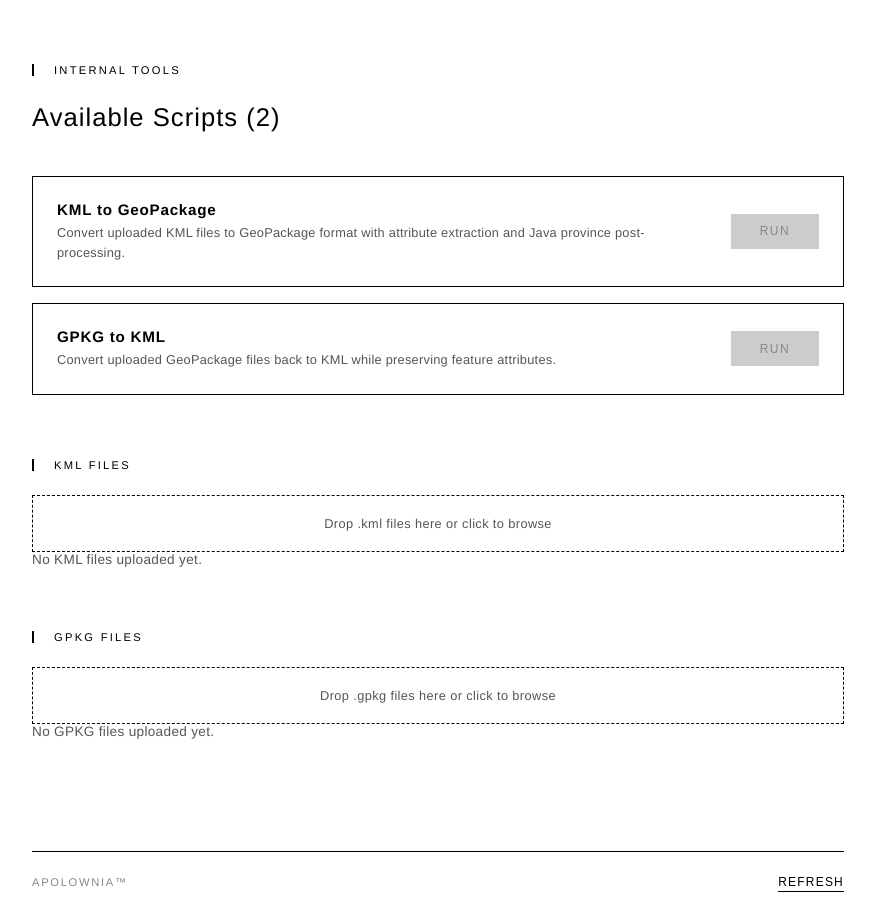
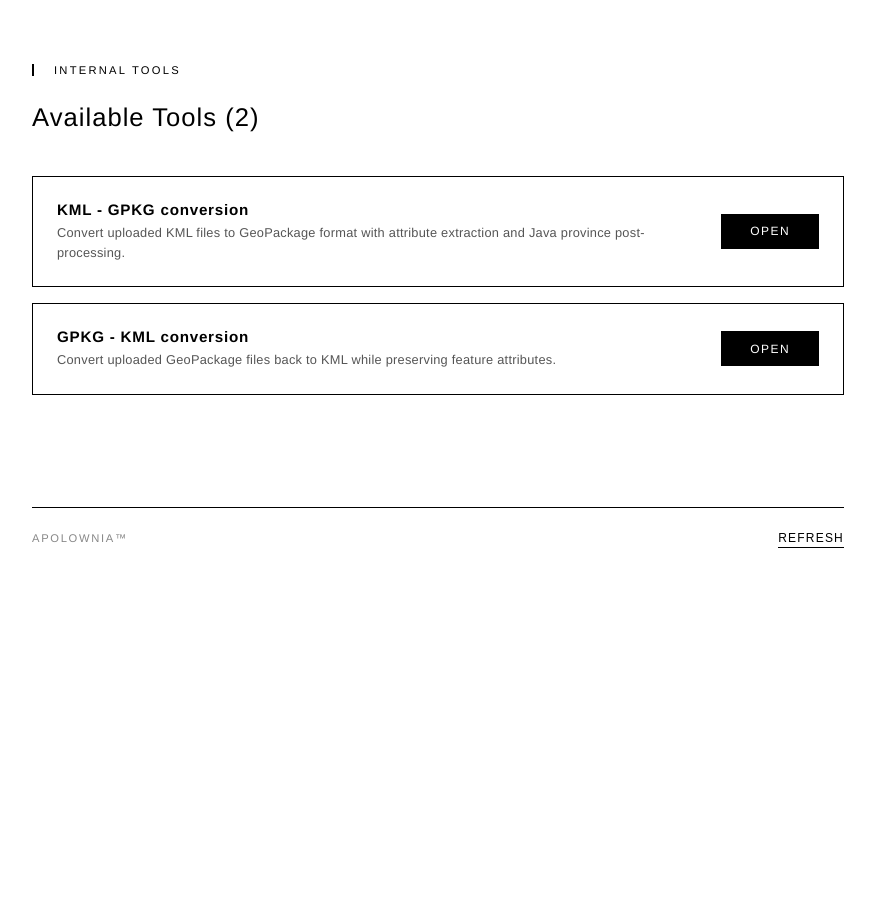
Before and after one commit to abrunetlemercier-hash/team-scripts, a FastAPI app: page / in a window 1280 px wide. Shown: the part 85-997 px from the top of the page, without its empty margins (202-1077 px from the left). After the commit the page ends 633 px from the top, so only its background shows below. Run offline with FastAPI, Linux system fonts and the light colour scheme.

Commit message:
Add dedicated tool pages

```diff
--- a/app/main.py
+++ b/app/main.py
@@ -12,6 +12,22 @@ from app.models import RunResponse, ScriptInfo
 from app.registry import discover_scripts, get_all_scripts, get_script
 
 BASE_DIR = Path(__file__).resolve().parent
+INPUT_CONFIG = {
+    "kml": {
+        "dir": KML_DIR,
+        "extension": ".kml",
+        "label": "KML Files",
+        "empty": "No KML files uploaded yet.",
+        "drop_text": "Drop .kml files here or click to browse",
+    },
+    "gpkg": {
+        "dir": GPKG_DIR,
+        "extension": ".gpkg",
+        "label": "GPKG Files",
+        "empty": "No GPKG files uploaded yet.",
+        "drop_text": "Drop .gpkg files here or click to browse",
+    },
+}
 
 
 @asynccontextmanager
@@ -28,71 +44,95 @@ templates = Jinja2Templates(directory=str(BASE_DIR / "templates"))
 app.mount("/static", StaticFiles(directory=str(BASE_DIR / "static")), name="static")
 
 
+def tool_context(script_id: str, script):
+    input_type = getattr(script, "input_type", "kml")
+    config = INPUT_CONFIG[input_type]
+    files = sorted(f.name for f in config["dir"].glob(f"*{config['extension']}"))
+    return {
+        "id": script_id,
+        "name": script.name,
+        "description": script.description,
+        "input_type": input_type,
+        "input_label": config["label"],
+        "input_extension": config["extension"],
+        "drop_text": config["drop_text"],
+        "empty_text": config["empty"],
+        "files": files,
+        "has_files": bool(files),
+    }
+
+
 # --- HTML routes ---
 
 
 @app.get("/", response_class=HTMLResponse)
 async def homepage(request: Request):
     scripts = get_all_scripts()
-    files_by_type = {
-        "kml": sorted(f.name for f in KML_DIR.glob("*.kml")),
-        "gpkg": sorted(f.name for f in GPKG_DIR.glob("*.gpkg")),
-    }
     script_list = []
     for sid, s in scripts.items():
-        input_type = getattr(s, "input_type", "kml")
-        script_list.append({
-            "id": sid,
-            "name": s.name,
-            "description": s.description,
-            "input_type": input_type,
-            "has_files": bool(files_by_type.get(input_type, [])),
-        })
+        script_list.append(tool_context(sid, s))
     return templates.TemplateResponse(
         "index.html",
-        {"request": request, "scripts": script_list, "files_by_type": files_by_type},
+        {"request": request, "scripts": script_list},
     )
 
 
-@app.post("/upload")
-async def upload_kml(files: List[UploadFile] = File(...)):
-    KML_DIR.mkdir(parents=True, exist_ok=True)
+@app.get("/tools/{script_id}", response_class=HTMLResponse)
+async def tool_page(request: Request, script_id: str):
+    script = get_script(script_id)
+    if not script:
+        return templates.TemplateResponse(
+            "result.html",
+            {
+                "request": request,
+                "script_name": script_id,
+                "result": None,
+                "error": "Tool not found",
+                "back_url": "/",
+            },
+            status_code=404,
+        )
+    return templates.TemplateResponse(
+        "tool.html",
+        {"request": request, "tool": tool_context(script_id, script)},
+    )
+
+
+@app.post("/tools/{script_id}/upload")
+async def upload_tool_files(script_id: str, files: List[UploadFile] = File(...)):
+    script = get_script(script_id)
+    if not script:
+        return RedirectResponse(url="/", status_code=303)
+
+    input_type = getattr(script, "input_type", "kml")
+    config = INPUT_CONFIG[input_type]
+    input_dir = config["dir"]
+    extension = config["extension"]
+    input_dir.mkdir(parents=True, exist_ok=True)
+
     for f in files:
-        if f.filename and f.filename.lower().endswith(".kml"):
-            dest = KML_DIR / Path(f.filename).name
+        if f.filename and f.filename.lower().endswith(extension):
+            dest = input_dir / Path(f.filename).name
             content = await f.read()
             dest.write_bytes(content)
-    return RedirectResponse(url="/", status_code=303)
+    return RedirectResponse(url=f"/tools/{script_id}", status_code=303)
 
 
-@app.post("/upload-gpkg")
-async def upload_gpkg(files: List[UploadFile] = File(...)):
-    GPKG_DIR.mkdir(parents=True, exist_ok=True)
-    for f in files:
-        if f.filename and f.filename.lower().endswith(".gpkg"):
-            dest = GPKG_DIR / Path(f.filename).name
-            content = await f.read()
-            dest.write_bytes(content)
-    return RedirectResponse(url="/", status_code=303)
+@app.post("/tools/{script_id}/delete/{filename}")
+async def delete_tool_file(script_id: str, filename: str):
+    script = get_script(script_id)
+    if not script:
+        return RedirectResponse(url="/", status_code=303)
+
+    input_type = getattr(script, "input_type", "kml")
+    config = INPUT_CONFIG[input_type]
+    filepath = config["dir"] / Path(filename).name
+    if filepath.exists() and filepath.suffix.lower() == config["extension"]:
+        filepath.unlink()
+    return RedirectResponse(url=f"/tools/{script_id}", status_code=303)
 
 
-@app.post("/delete-kml/{filename}")
-async def delete_kml(filename: str):
-    filepath = KML_DIR / filename
-    if filepath.exists() and filepath.suffix.lower() == ".kml":
-        filepath.unlink()
-    return RedirectResponse(url="/", status_code=303)
-
-
-@app.post("/delete-gpkg/{filename}")
-async def delete_gpkg(filename: str):
-    filepath = GPKG_DIR / filename
-    if filepath.exists() and filepath.suffix.lower() == ".gpkg":
-        filepath.unlink()
-    return RedirectResponse(url="/", status_code=303)
-
-
-@app.post("/run/{script_id}", response_class=HTMLResponse)
+@app.post("/tools/{script_id}/run", response_class=HTMLResponse)
 async def run_script_html(request: Request, script_id: str):
     script = get_script(script_id)
     if not script:
@@ -102,7 +142,8 @@ async def run_script_html(request: Request, script_id: str):
                 "request": request,
                 "script_name": script_id,
                 "result": None,
-                "error": "Script not found",
+                "error": "Tool not found",
+                "back_url": "/",
             },
             status_code=404,
         )
@@ -121,8 +162,14 @@ async def run_script_html(request: Request, script_id: str):
             "script_name": script.name,
             "result": result,
             "download_url": download_url,
+            "back_url": f"/tools/{script_id}",
         },
     )
+
+
+@app.post("/run/{script_id}", response_class=HTMLResponse)
+async def run_script_html_legacy(request: Request, script_id: str):
+    return await run_script_html(request, script_id)
 
 
 @app.get("/download/{filename}")
--- a/app/static/style.css
+++ b/app/static/style.css
@@ -104,6 +104,11 @@ h2 {
     padding: 1.5rem;
     border: 1px solid #000;
     transition: background 0.2s;
+}
+
+.tool-link {
+    color: inherit;
+    text-decoration: none;
 }
 
 .script-card:hover {
@@ -215,8 +220,28 @@ h2 {
 
 /* ─── Upload section ─── */
 
+.tool-description {
+    color: #555;
+    font-size: 0.9rem;
+    line-height: 1.6;
+    margin-top: -1.5rem;
+    margin-bottom: 3rem;
+}
+
 .upload-section {
     margin-top: 4rem;
+}
+
+.tool-upload-section {
+    margin-top: 0;
+}
+
+.run-section {
+    margin-top: 2rem;
+}
+
+.run-card {
+    background: #f5f5f5;
 }
 
 .upload-form {
--- a/app/templates/index.html
+++ b/app/templates/index.html
@@ -1,104 +1,20 @@
 {% extends "base.html" %}
 {% block content %}
 <p class="section-label">Internal Tools</p>
-<h2>Available Scripts ({{ scripts|length }})</h2>
+<h2>Available Tools ({{ scripts|length }})</h2>
 {% if scripts %}
 <div class="script-list">
     {% for s in scripts %}
-    <div class="script-card">
+    <a href="/tools/{{ s.id }}" class="script-card tool-link">
         <div class="script-info">
             <h3>{{ s.name }}</h3>
             <p>{{ s.description }}</p>
         </div>
-        <form method="post" action="/run/{{ s.id }}">
-            <button type="submit" class="run-btn" {% if not s.has_files %}disabled{% endif %}>Run</button>
-        </form>
-    </div>
+        <span class="run-btn">Open</span>
+    </a>
     {% endfor %}
 </div>
 {% else %}
-<p class="empty">No scripts found.</p>
+<p class="empty">No tools found.</p>
 {% endif %}
-
-<section class="upload-section">
-    <p class="section-label">KML Files</p>
-    <form method="post" action="/upload" enctype="multipart/form-data" id="upload-form">
-        <div class="upload-area" id="drop-zone">
-            <input type="file" name="files" accept=".kml" multiple id="file-input">
-            <span class="upload-text" id="upload-text">Drop .kml files here or click to browse</span>
-        </div>
-    </form>
-    {% if files_by_type.kml %}
-    <div class="file-list">
-        {% for f in files_by_type.kml %}
-        <div class="file-row">
-            <span class="file-name">{{ f }}</span>
-            <form method="post" action="/delete-kml/{{ f }}" style="display:inline">
-                <button type="submit" class="delete-btn">&times;</button>
-            </form>
-        </div>
-        {% endfor %}
-    </div>
-    {% else %}
-    <p class="empty">No KML files uploaded yet.</p>
-    {% endif %}
-</section>
-
-<section class="upload-section">
-    <p class="section-label">GPKG Files</p>
-    <form method="post" action="/upload-gpkg" enctype="multipart/form-data" id="gpkg-upload-form">
-        <div class="upload-area" id="gpkg-drop-zone">
-            <input type="file" name="files" accept=".gpkg" multiple id="gpkg-file-input">
-            <span class="upload-text" id="gpkg-upload-text">Drop .gpkg files here or click to browse</span>
-        </div>
-    </form>
-    {% if files_by_type.gpkg %}
-    <div class="file-list">
-        {% for f in files_by_type.gpkg %}
-        <div class="file-row">
-            <span class="file-name">{{ f }}</span>
-            <form method="post" action="/delete-gpkg/{{ f }}" style="display:inline">
-                <button type="submit" class="delete-btn">&times;</button>
-            </form>
-        </div>
-        {% endfor %}
-    </div>
-    {% else %}
-    <p class="empty">No GPKG files uploaded yet.</p>
-    {% endif %}
-</section>
-
-<script>
-function wireUpload(formId, zoneId, inputId, textId, extension) {
-    const form = document.getElementById(formId);
-    const zone = document.getElementById(zoneId);
-    const input = document.getElementById(inputId);
-    const text = document.getElementById(textId);
-
-    zone.addEventListener('dragover', e => { e.preventDefault(); zone.classList.add('drag-over'); });
-    zone.addEventListener('dragleave', () => zone.classList.remove('drag-over'));
-    zone.addEventListener('drop', e => {
-        e.preventDefault();
-        zone.classList.remove('drag-over');
-        const dt = new DataTransfer();
-        for (const f of e.dataTransfer.files) {
-            if (f.name.toLowerCase().endsWith(extension)) dt.items.add(f);
-        }
-        if (dt.files.length) {
-            input.files = dt.files;
-            text.textContent = 'Uploading...';
-            form.submit();
-        }
-    });
-    input.addEventListener('change', () => {
-        if (input.files.length) {
-            text.textContent = 'Uploading...';
-            form.submit();
-        }
-    });
-}
-
-wireUpload('upload-form', 'drop-zone', 'file-input', 'upload-text', '.kml');
-wireUpload('gpkg-upload-form', 'gpkg-drop-zone', 'gpkg-file-input', 'gpkg-upload-text', '.gpkg');
-</script>
 {% endblock %}
--- a/app/templates/result.html
+++ b/app/templates/result.html
@@ -19,5 +19,5 @@
 <a href="{{ download_url }}" class="run-btn download-btn">Download Results (.zip)</a>
 {% endif %}
 {% endif %}
-<a href="/" class="back-link">&larr; Back to tools</a>
+<a href="{{ back_url or '/' }}" class="back-link">&larr; Back to tools</a>
 {% endblock %}
--- a/scripts/gpkg_to_kml.py
+++ b/scripts/gpkg_to_kml.py
@@ -273,7 +273,7 @@ def run_conversion(base_dir: Path) -> tuple[str, str | None]:
 
 
 class GpkgToKmlScript:
-    name = "GPKG to KML"
+    name = "GPKG - KML conversion"
     description = "Convert uploaded GeoPackage files back to KML while preserving feature attributes."
     input_type = "gpkg"
 
--- a/scripts/kml_to_gpkg.py
+++ b/scripts/kml_to_gpkg.py
@@ -1178,7 +1178,7 @@ def run_conversion(base_dir: Path) -> str:
 
 
 class KmlToGpkgScript:
-    name = "KML to GeoPackage"
+    name = "KML - GPKG conversion"
     description = "Convert uploaded KML files to GeoPackage format with attribute extraction and Java province post-processing."
     input_type = "kml"
 
```
Also changed, not shown: app/templates/tool.html (added, +75 -0 lines), tools/gpkg_kml/README.md (added), tools/kml_gpkg/README.md (added).
